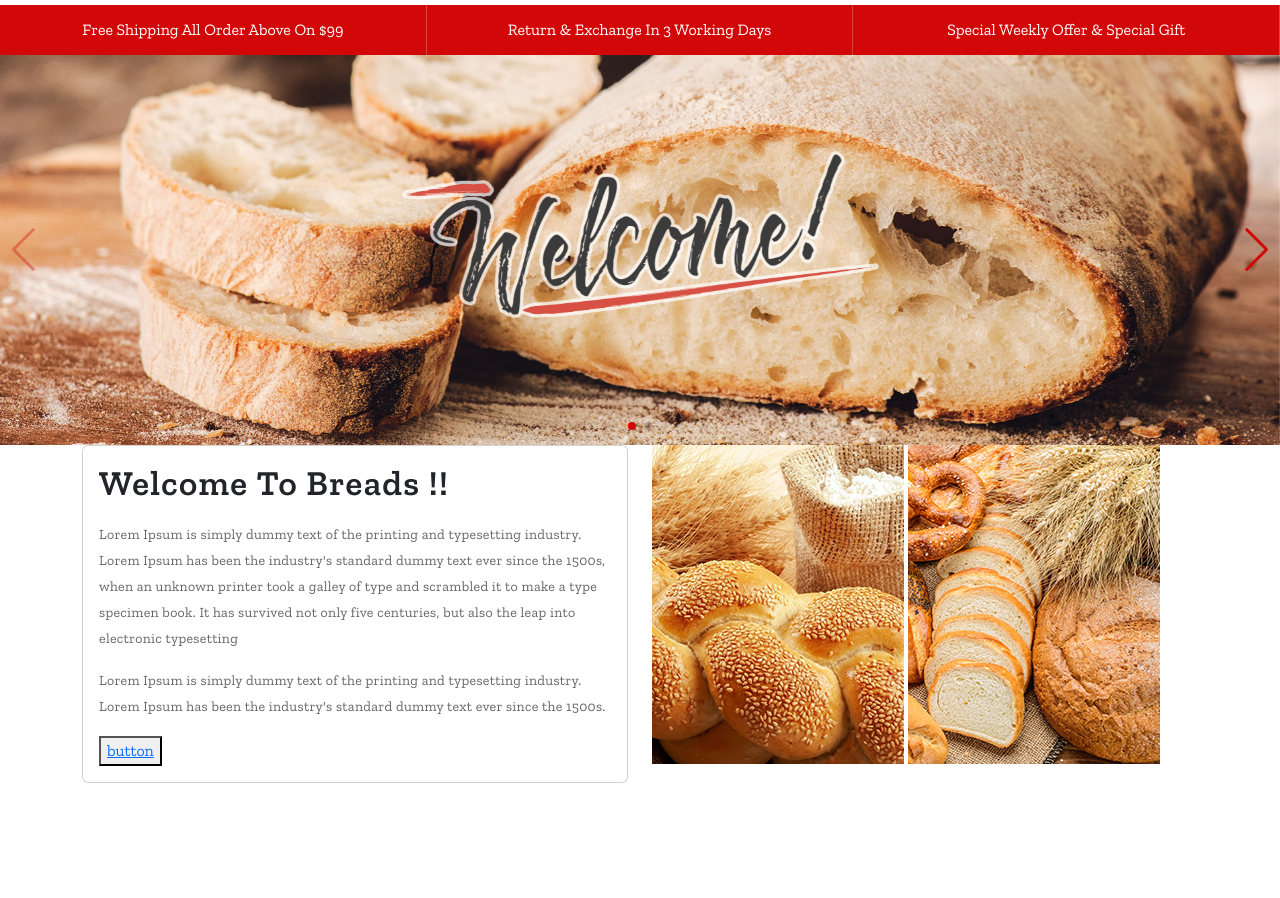
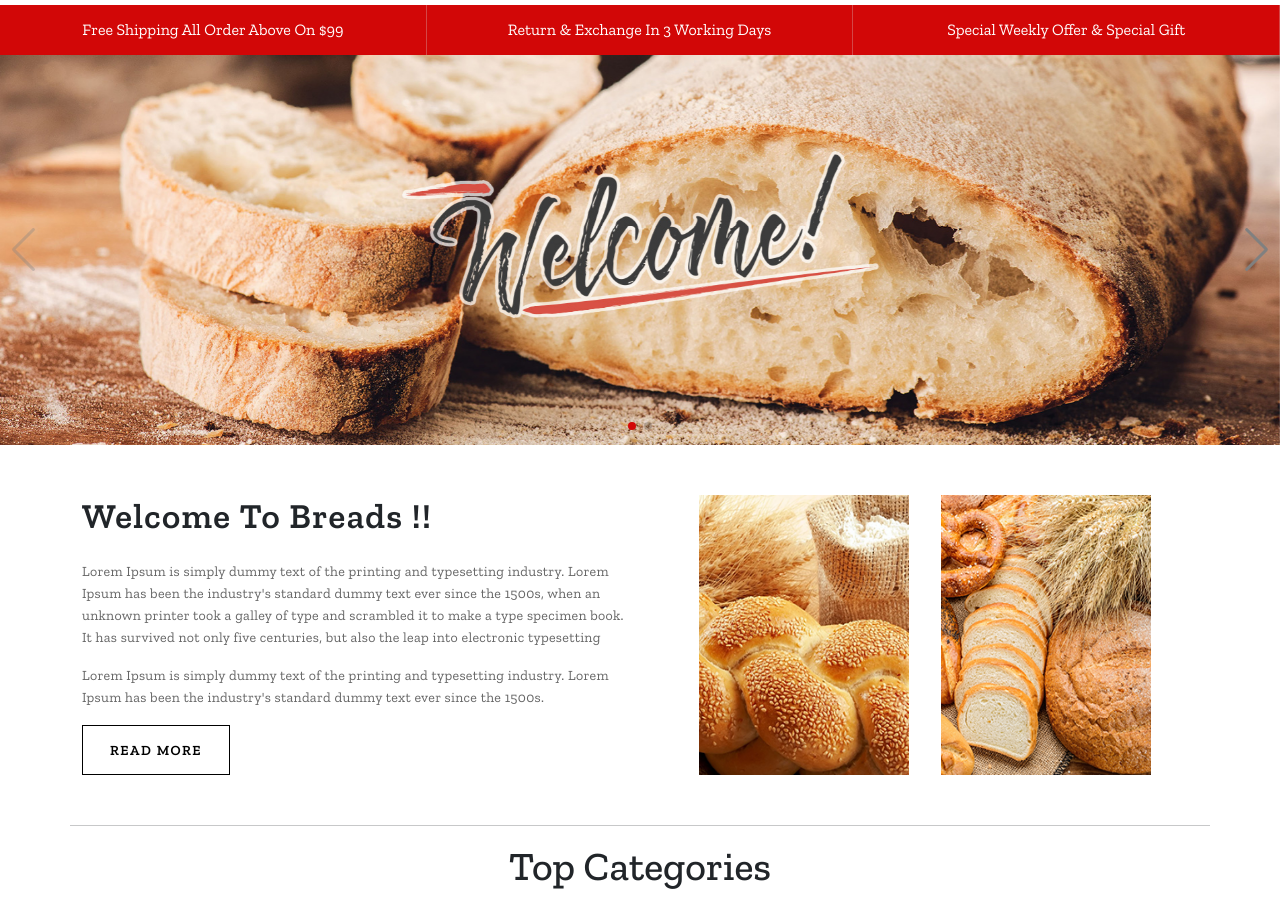
Before and after one commit to wdaweb/bootstrap-tingguoguoguo, a plain HTML site: page index.html in a window 1280 px wide. Shown: the part 185-1083 px from the top of the page. Before the commit the page ends 968 px from the top, so only its background shows below. Drawn offline with nearby package versions, Linux system fonts and the light colour scheme; a web font is replaced by a local one.

Commit message:
section01section02

```diff
--- a/index.html
+++ b/index.html
@@ -106,17 +106,26 @@
                 but also the leap into electronic typesetting</p>
               <p class="card-text">Lorem Ipsum is simply dummy text of the printing and typesetting industry. Lorem
                 Ipsum has been the industry's standard dummy text ever since the 1500s.</p>
-              <button><a href="#">button</a></button>
+              <button><a href="#">READ MORE</a></button>
             </div>
           </div>
         </div>
-        <div class="col-lg-6">
+        <div class="col-lg-6 d-flex justify-content-center">
           <img src="./images/cms_banner_1.png">
           <img src="./images/cms_banner_2.png">
         </div>
+        <hr>
       </div>
     </div>
   </section>
+  <!-- section02 --------------------------->
+  <section id="section02">
+    <div class="container d-flex justify-content-center">
+      <h1>Top Categories</h1>
+    </div>
+
+  </section>
+
 
 
   <script src='https://cdnjs.cloudflare.com/ajax/libs/jquery/3.7.1/jquery.js'
--- a/scss/_section01.scss
+++ b/scss/_section01.scss
@@ -1,7 +1,14 @@
 #section01 {
+  .card {
+    margin: 30px 0;
+    border: none;
+
+    .card-body {
+      padding: 0;
+
       .card-title {
         font-size: 35px;
-    padding-bottom: 10px;
+        padding-bottom: 16px;
         font-weight: 600;
         letter-spacing: 1.3px;
       }
@@ -11,6 +18,50 @@
         font-size: 14px;
         font-weight: 300;
         letter-spacing: 0.3px;
-    line-height: 26px;
+        line-height: 22px;
+      }
+
+      button {
+        background: $s-color;
+        border: 1px solid black;
+        padding: 12px 27px;
+        letter-spacing: 1.5px;
+
+        &:hover {
+          background: $p-color;
+          border: 1px solid transparent;
+
+          a {
+            color: $s-color;
           }
         }
+
+
+        a {
+          text-decoration: none;
+          font-size: 14px;
+          font-weight: 600;
+          color: black;
+        }
+
+      }
+    }
+  }
+
+  img {
+    margin: 10px 16px;
+    width: 210px;
+    height: 280px;
+  }
+
+  @include lg {
+    .card {
+      margin: 50px 0;
+    }
+
+    img {
+      margin: 50px 16px;
+    }
+  }
+
+}
--- a/scss/plugin/_swiper.scss
+++ b/scss/plugin/_swiper.scss
@@ -27,11 +27,21 @@
   }
 
   .swiper-button-prev {
-    color: $p-color;
+    color: grey;
+
+    &:hover {
+      color: $p-color;
+
+    }
   }
 
   .swiper-button-next {
-    color: $p-color;
+    color: grey;
+
+    &:hover {
+      color: $p-color;
+
+    }
   }
 }
 
--- a/scss/styles.scss
+++ b/scss/styles.scss
@@ -8,6 +8,7 @@
 @import 'HeaderLogo';
 @import 'MyNav';
 @import 'section01';
+@import 'section02';
 
 //套件
 @import 'plugin/swiper';
```
Also changed, not shown: css/styles.css, dist/styles.min.css, scss/_section02.scss (added). Lines whose indentation alone changed are shown as unchanged.
